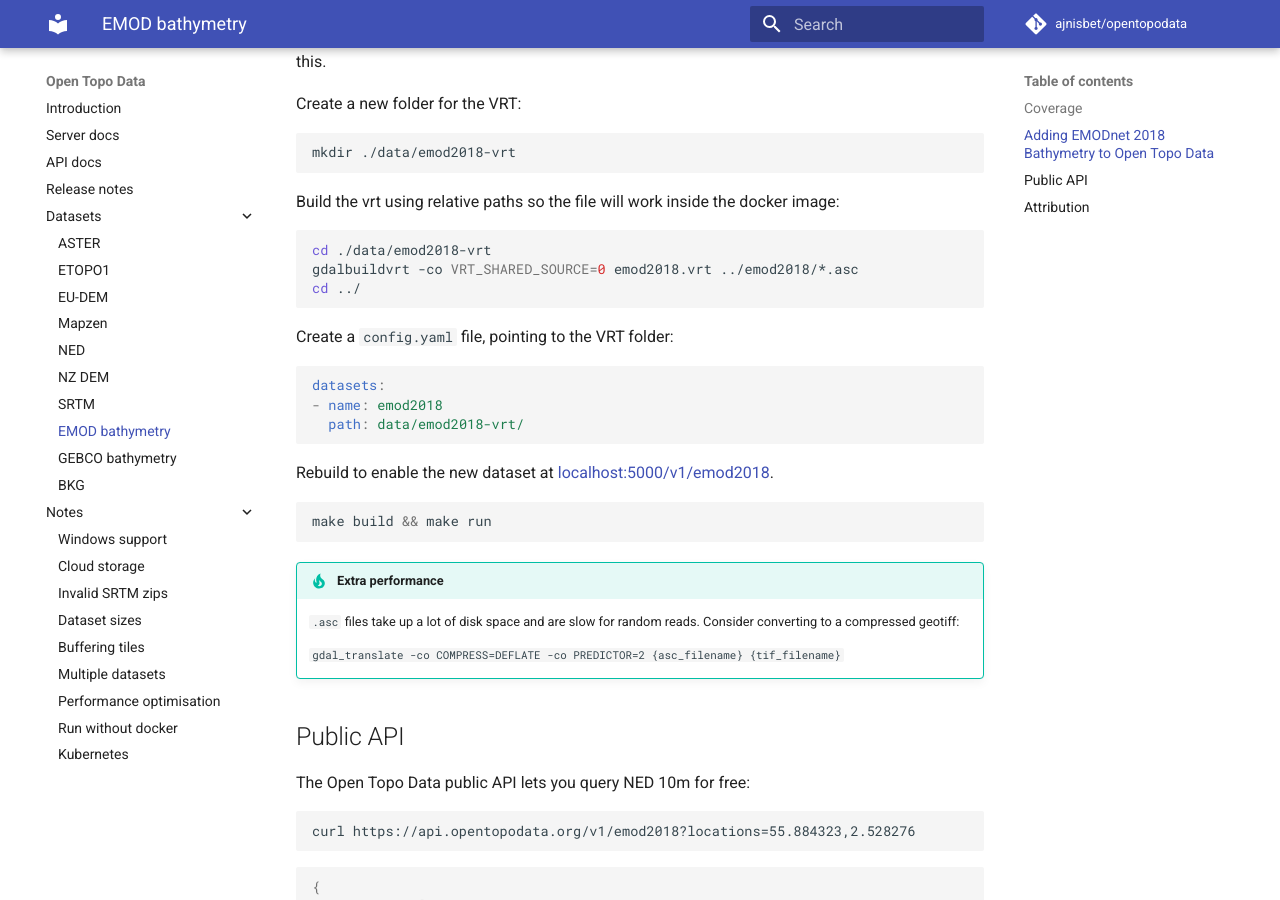
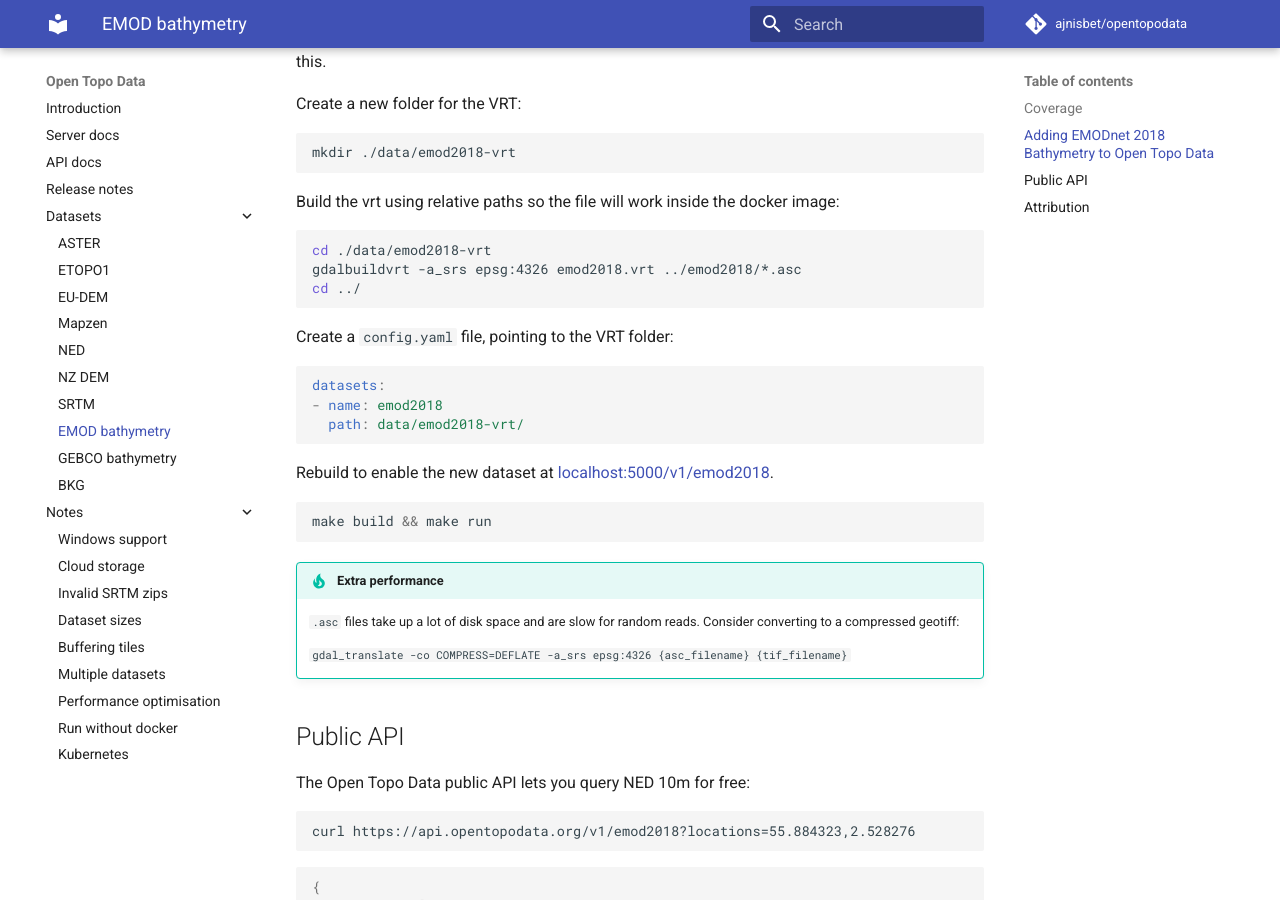
Before and after one commit to ajnisbet/opentopodata, an MkDocs documentation site: the page built from docs/datasets/emod2018.md, in a window 1280 px wide and 900 px high, scrolled down 1532 px. Built offline with MkDocs 1.6.1 and Material for MkDocs 9.7.7, drawn with Linux system fonts in a browser that asks for light colours; comment, search, counter and statistics services are not loaded.

Commit message:
Add crs to asc files
Fixes https://github.com/ajnisbet/opentopodata/issues/61

````diff
--- a/docs/datasets/emod2018.md
+++ b/docs/datasets/emod2018.md
@@ -42,7 +42,7 @@ mkdir ./data/emod2018-vrt
 Build the vrt using relative paths so the file will work inside the docker image:
 ```bash
 cd ./data/emod2018-vrt
-gdalbuildvrt -co VRT_SHARED_SOURCE=0 emod2018.vrt ../emod2018/*.asc
+gdalbuildvrt -a_srs epsg:4326 emod2018.vrt ../emod2018/*.asc
 cd ../
 ```
 
@@ -65,7 +65,7 @@ make build && make run
     `.asc` files take up a lot of disk space and are slow for random reads. Consider converting to a compressed geotiff:
 
     ```
-    gdal_translate -co COMPRESS=DEFLATE -co PREDICTOR=2 {asc_filename} {tif_filename}
+    gdal_translate -co COMPRESS=DEFLATE -a_srs epsg:4326 {asc_filename} {tif_filename}
     ```
 
 
@@ -76,7 +76,6 @@ The Open Topo Data public API lets you query NED 10m for free:
 
 ```
 curl https://api.opentopodata.org/v1/emod2018?locations=55.884323,2.528276
-
 ```
 
 ```json
````
